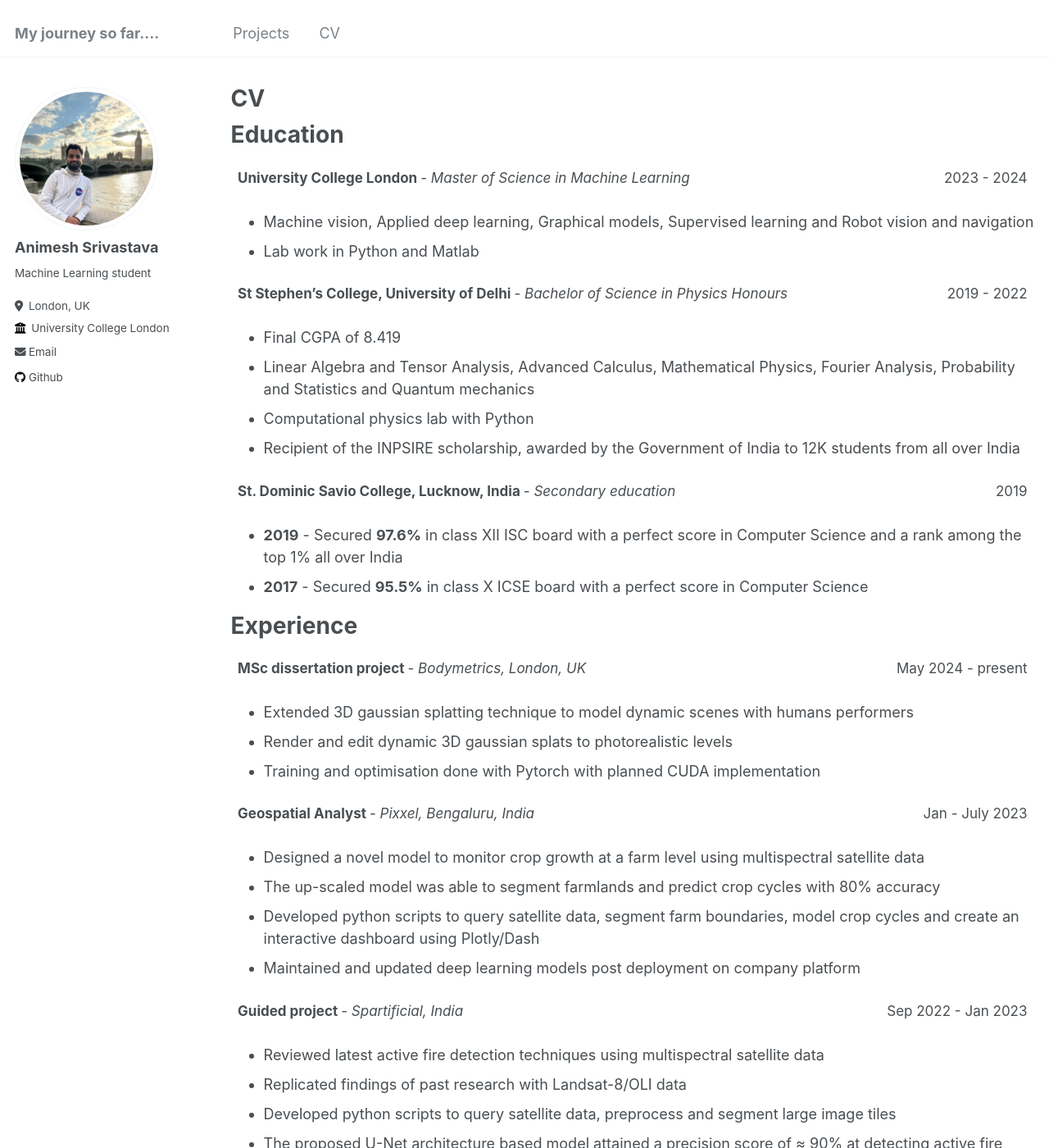
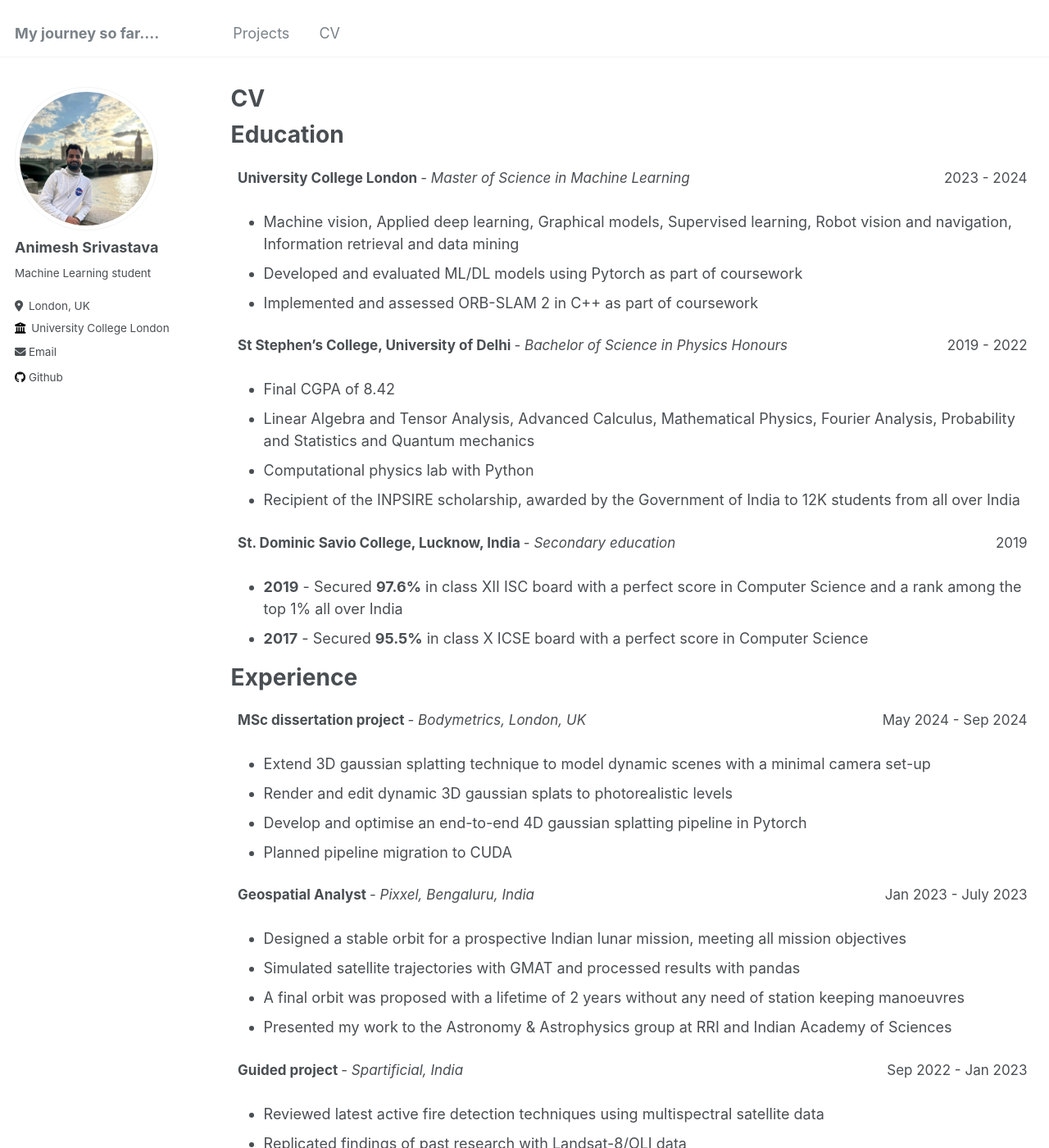
Before and after one commit to animesh-77/animesh-77.github.io, a Jekyll site: the page built from _pages/cv.md, in a window 1280 px wide and 1400 px high. Shown: the whole window at 82% size. Built offline with Jekyll 4.4.1, drawn with Linux system fonts in a browser that asks for light colours; some of the changed text lies outside the part shown.

Commit message:
sync and improve CV

```diff
--- a/_pages/cv.md
+++ b/_pages/cv.md
@@ -18,8 +18,9 @@ redirect_from:
   </tr>
 </table>
 
-* Machine vision, Applied deep learning, Graphical models, Supervised learning and Robot vision and navigation
-* Lab work in Python and Matlab
+* Machine vision, Applied deep learning, Graphical models, Supervised learning, Robot vision and navigation, Information retrieval and data mining
+* Developed and evaluated ML/DL models using Pytorch as part of coursework
+* Implemented and assessed ORB-SLAM 2 in C++ as part of coursework
 
 
 <table style="width: 100%; border-width: 0; font-size: 17px;">
@@ -29,7 +30,7 @@ redirect_from:
   </tr>
 </table>
 
-* Final CGPA of 8.419
+* Final CGPA of 8.42
 * Linear Algebra and Tensor Analysis, Advanced Calculus, Mathematical Physics, Fourier Analysis, Probability and Statistics and Quantum mechanics
 * Computational physics lab with Python
 * Recipient of the INPSIRE scholarship, awarded by the Government of India to 12K students from all over India
@@ -52,29 +53,28 @@ redirect_from:
 <table style="width: 100%; border-width: 0; font-size: 17px;">
   <tr>
     <td style="width: 80%; border-width: 0;"><strong>MSc dissertation project </strong>- <em>Bodymetrics, London, UK</em></td>
-    <td style="text-align: right; width: 20%; border-width: 0;"><p style="margin: 0; border-width: 0;">May 2024 - present</p></td>
+    <td style="text-align: right; width: 20%; border-width: 0;"><p style="margin: 0; border-width: 0;">May 2024 - Sep 2024</p></td>
+  </tr>
+</table>
+
+* Extend 3D gaussian splatting technique to model dynamic scenes with a minimal camera set-up
+* Render and edit dynamic 3D gaussian splats to photorealistic levels
+* Develop and optimise an end-to-end 4D gaussian splatting pipeline in Pytorch
+* Planned pipeline migration to CUDA
+
+<table style="width: 100%; border-width: 0; font-size: 17px;">
+  <tr>
+    <td style="width: 80%; border-width: 0;"><strong>Geospatial Analyst </strong>- <em>Pixxel, Bengaluru, India</em></td>
+    <td style="text-align: right; width: 20%; border-width: 0;"><p style="margin: 0; border-width: 0;">Jan 2023 - July 2023</p></td>
   </tr>
 </table>
 
 
 
-
-* Extended 3D gaussian splatting technique to model dynamic scenes with humans performers
-* Render and edit dynamic 3D gaussian splats to photorealistic levels
-* Training and optimisation done with Pytorch with planned CUDA implementation
-
-<table style="width: 100%; border-width: 0; font-size: 17px;">
-  <tr>
-    <td style="width: 80%; border-width: 0;"><strong>Geospatial Analyst </strong>- <em>Pixxel, Bengaluru, India</em></td>
-    <td style="text-align: right; width: 20%; border-width: 0;"><p style="margin: 0; border-width: 0;">Jan - July 2023</p></td>
-  </tr>
-</table>
-
-
-* Designed a novel model to monitor crop growth at a farm level using multispectral satellite data
-* The up-scaled model was able to segment farmlands and predict crop cycles with 80% accuracy
-* Developed python scripts to query satellite data, segment farm boundaries, model crop cycles and create an interactive dashboard using Plotly/Dash
-* Maintained and updated deep learning models post deployment on company platform
+* Designed a stable orbit for a prospective Indian lunar mission, meeting all mission objectives
+* Simulated satellite trajectories with GMAT and processed results with pandas
+* A final orbit was proposed with a lifetime of 2 years without any need of station keeping manoeuvres
+* Presented my work to the Astronomy & Astrophysics group at RRI and Indian Academy of Sciences
 
 
 
@@ -117,13 +117,11 @@ redirect_from:
   </tr>
 </table>
 
-
-
-
 * Mentored new members on projects with ARDUINO
 * Designed an obstacle avoider and home automation system with ESP32
-* Monitored the logistical requirements of the society and its members
-* Organised annual society fests with participants from 20+ colleges
+* Monitored all logistical requirements of the society and its members
+* Organised annual society events with participants from 20+ colleges
+
 
 <table style="width: 100%; border-width: 0; font-size: 17px;">
   <tr>
```
Also changed, not shown: other parts of _pages/cv.md (+1 -1 lines).
